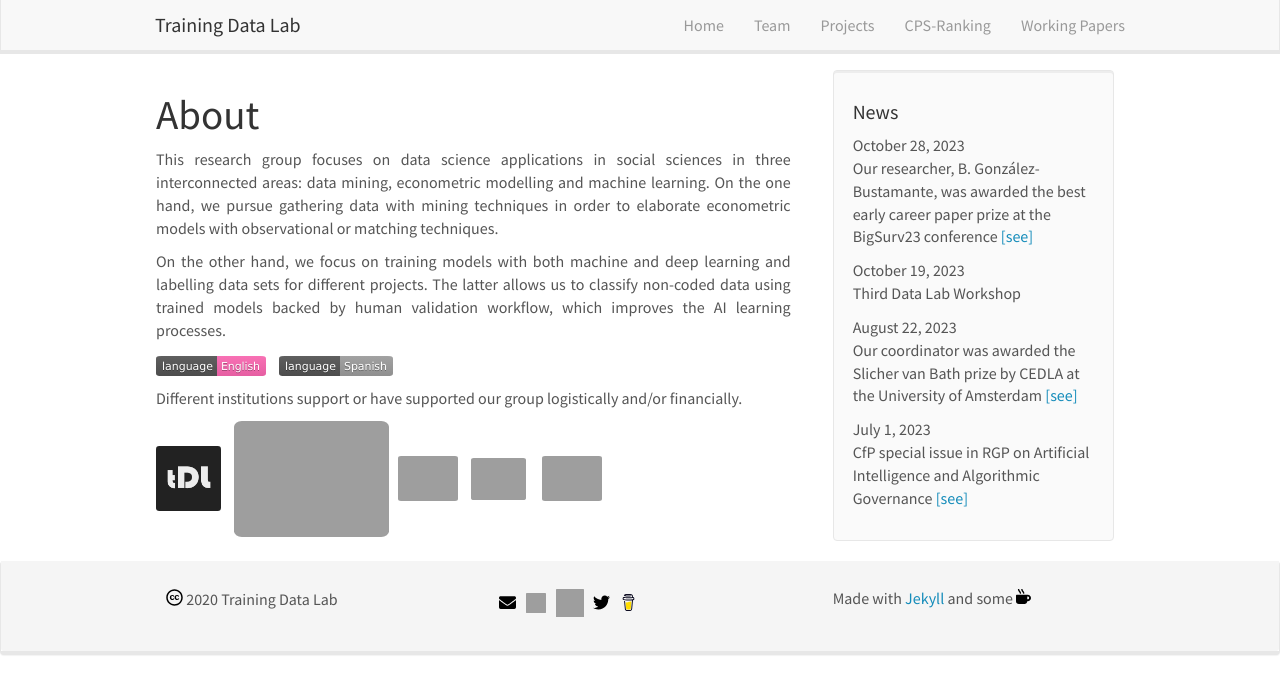
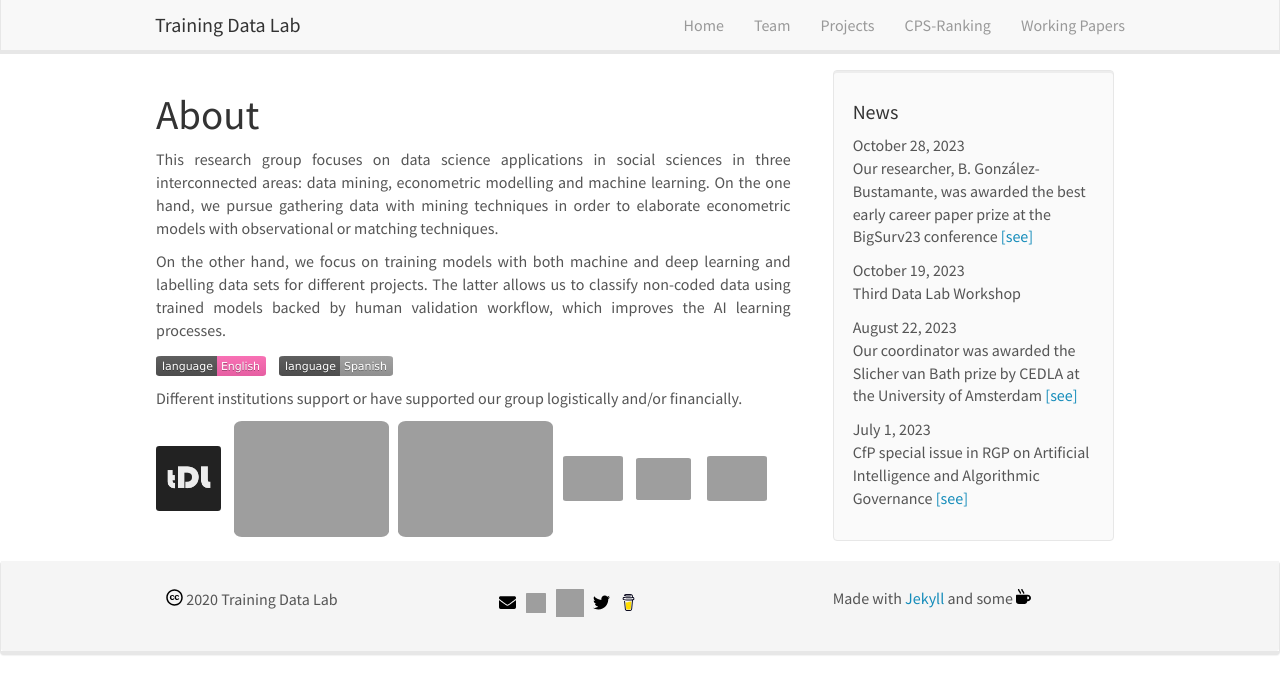
Before and after one commit to training-datalab/old-training-datalab.com, a Jekyll site: the page built from _pages/home.md, in a window 1280 px wide. Shown: the top 694 px of the page. Built offline with Jekyll 4.4.1, drawn with Linux system fonts in a browser that asks for light colours; nearby versions of some CDN libraries.

Commit message:
Update home.md

```diff
--- a/_pages/home.md
+++ b/_pages/home.md
@@ -17,6 +17,7 @@
 <figure class="fourth">
   <img src="{{ site.url }}{{ site.baseurl }}/images/lab-logo.png" style="width: 65px"> &nbsp;&nbsp;
   <img src="{{ site.url }}{{ site.baseurl }}/images/logos/leiden.png" style="width: 155px">  &nbsp;
+  <img src="{{ site.url }}{{ site.baseurl }}/images/logos/udp.png" style="width: 155px">  &nbsp;
   <img src="{{ site.url }}{{ site.baseurl }}/images/logos/oxford.jpg" style="width: 60px"> &nbsp;&nbsp;
   <!-- <img src="{{ site.url }}{{ site.baseurl }}/images/logos/uct.png" style="width: 160px">  &nbsp;&nbsp;-->
   <img src="{{ site.url }}{{ site.baseurl }}/images/logos/usach.png" style="width: 55px"> &nbsp;&nbsp;&nbsp;
```
